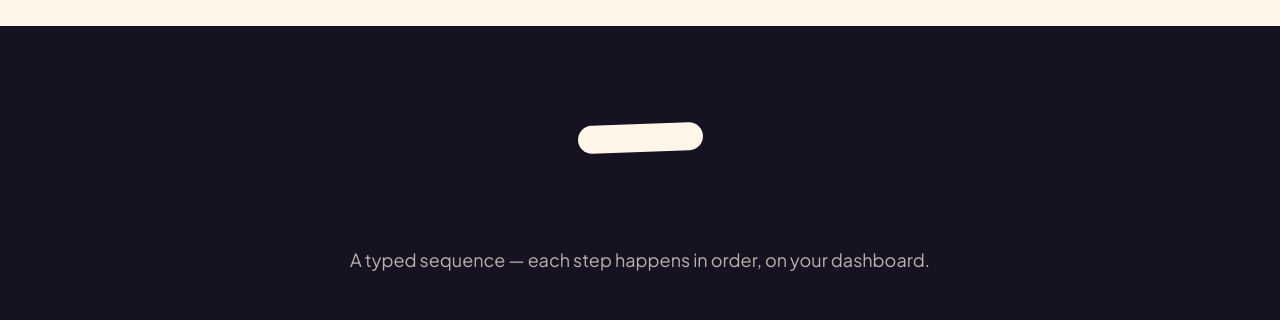
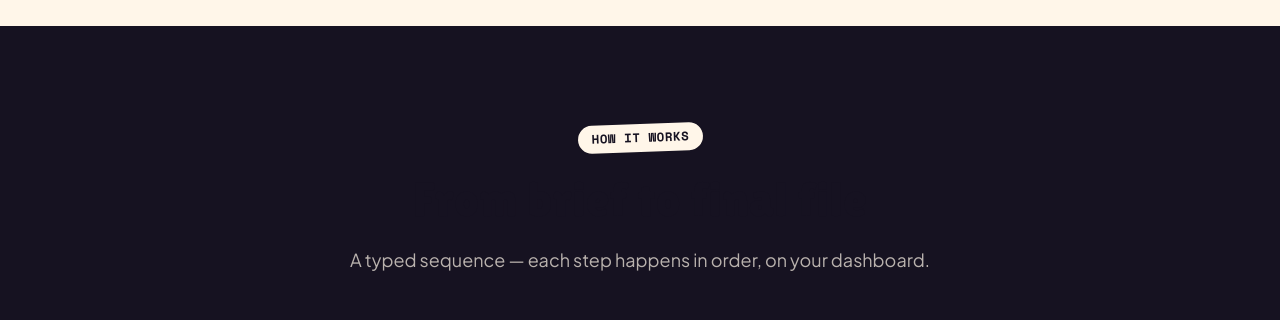
Before and after one commit to rebal4290-byte/Artsy-Stories, a Next.js app: page / in a window 1280 px wide. Shown: the part 4340-4660 px from the top of the page. Built offline with nearby package versions, Linux system fonts and the light colour scheme.

Commit message:
Update SectionHeader.tsx

```diff
--- a/src/components/SectionHeader.tsx
+++ b/src/components/SectionHeader.tsx
@@ -18,17 +18,28 @@ export default function SectionHeader({
   return (
     <div
       className={cn(
-        "max-w-2xl",
+        "max-w-2xl text-ink",
         align === "center" ? "mx-auto text-center" : "text-left",
         className
       )}
     >
-      {eyebrow && <span className="stamp bg-sunshine">{eyebrow}</span>}
+      {eyebrow && (
+        <span
+          className="stamp bg-sunshine !text-ink"
+          style={{ color: "#14111f" }}
+        >
+          {eyebrow}
+        </span>
+      )}
+
       <h2 className="mt-4 font-display text-3xl leading-tight text-ink sm:text-4xl md:text-5xl">
         {title}
       </h2>
+
       {description && (
-        <p className="mt-4 text-base text-ink/70 sm:text-lg">{description}</p>
+        <p className="mt-4 text-base text-ink/70 sm:text-lg">
+          {description}
+        </p>
       )}
     </div>
   );
```
